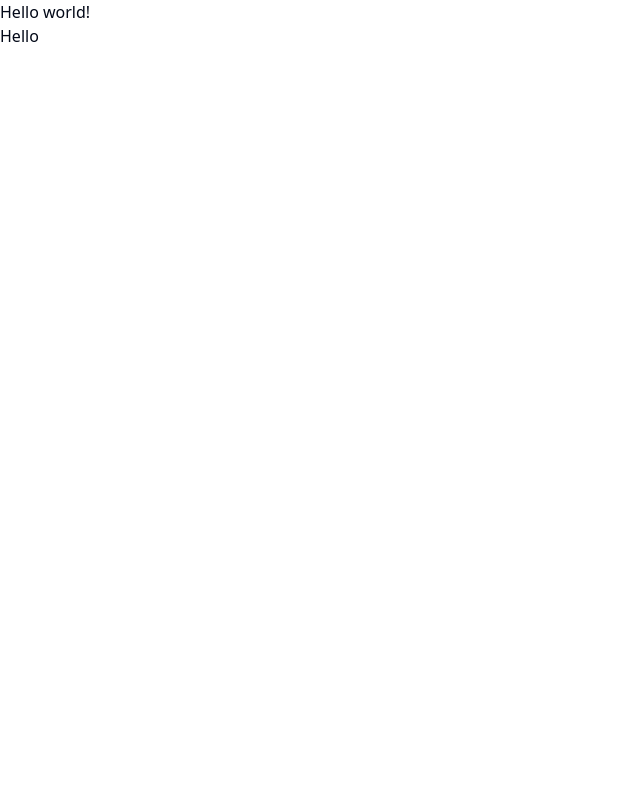
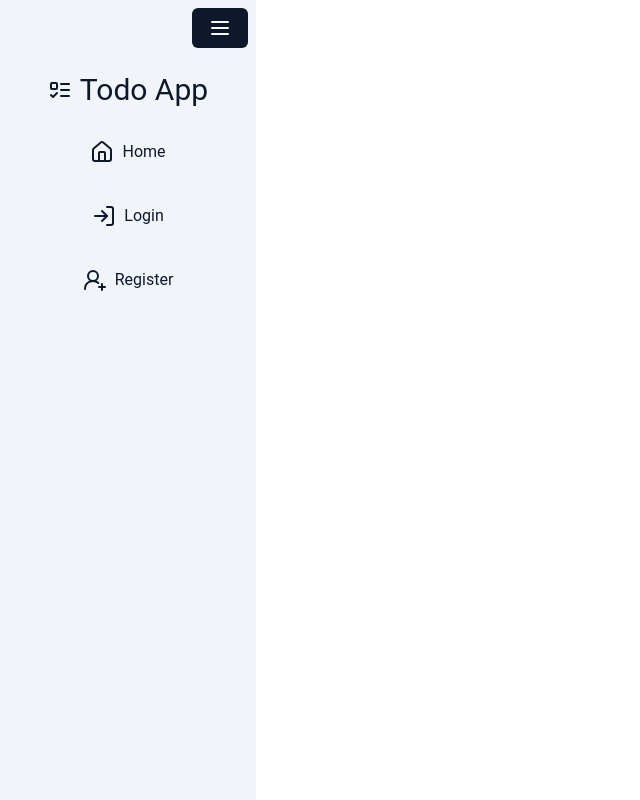
Before and after one commit to Koodailijat/TodoApp, a React (Vite) app in the folder frontend/: page / in a window 1280 px wide. Shown: the whole page, without its empty margins (0-640 px from the left). Built offline with nearby package versions, Linux system fonts and the light colour scheme.

Commit message:
Preliminary sidenav done

```diff
--- /dev/null
+++ b/frontend/src/components/navigation/Navigation.tsx
@@ -0,0 +1,73 @@
+import { Link } from 'react-router-dom';
+import { Home, ListTodo, LogIn, Menu, UserRoundPlus } from 'lucide-react';
+import { useContext, useState } from 'react';
+import { Button } from '@/components/ui/button.tsx';
+import { UserContext } from '@/routes/root/root.tsx';
+
+export default function Navigation() {
+    const [isOpen, setIsOpen] = useState(true);
+    const isOpenStyling = isOpen ? 'w-64 p-2' : 'w-18 p-2';
+    const { loggedIn } = useContext(UserContext);
+
+    return (
+        <div
+            className={`absolute left-0 top-0 z-50 flex h-full flex-col items-center gap-6 bg-secondary text-primary ${isOpenStyling}`}
+        >
+            <div className="flex w-full justify-end">
+                <Button
+                    className="bg-primary"
+                    onClick={() => setIsOpen(!isOpen)}
+                >
+                    <Menu />
+                </Button>
+            </div>
+            <div className="flex items-center justify-center">
+                <Link
+                    to="/"
+                    className="flex items-center justify-center gap-2 text-3xl"
+                >
+                    {isOpen ? (
+                        <>
+                            <ListTodo /> <h1>Todo App</h1>
+                        </>
+                    ) : (
+                        ''
+                    )}
+                </Link>
+            </div>
+            <div className="flex flex-col gap-6 text-center">
+                <div className="flex items-center justify-center gap-2">
+                    <Link
+                        className="flex items-center justify-center gap-2 rounded-lg p-2 hover:bg-primary hover:text-secondary"
+                        to="/"
+                    >
+                        <Home />
+                        {isOpen ? 'Home' : ''}
+                    </Link>
+                </div>
+                {!loggedIn && (
+                    <>
+                        <div>
+                            <Link
+                                className="flex items-center justify-center gap-2 rounded-lg p-2 hover:bg-primary hover:text-secondary"
+                                to="/login"
+                            >
+                                <LogIn />
+                                {isOpen ? 'Login' : ''}
+                            </Link>
+                        </div>
+                        <div className="flex items-center justify-center gap-2">
+                            <Link
+                                className="flex items-center justify-center gap-2 rounded-lg p-2 hover:bg-primary hover:text-secondary"
+                                to="/"
+                            >
+                                <UserRoundPlus />
+                                {isOpen ? 'Register' : ''}
+                            </Link>
+                        </div>
+                    </>
+                )}
+            </div>
+        </div>
+    );
+}
--- /dev/null
+++ b/frontend/src/routes/login/Login.tsx
@@ -0,0 +1,12 @@
+import { Button } from '@/components/ui/button.tsx';
+import { useContext } from 'react';
+import { UserContext } from '@/routes/root/root.tsx';
+
+export default function Login() {
+    const { loggedIn, setLoggedIn } = useContext(UserContext);
+    return (
+        <div className="m-72">
+            <Button onClick={() => setLoggedIn(!loggedIn)}>Login</Button>
+        </div>
+    );
+}
--- a/frontend/src/routes/root/root.tsx
+++ b/frontend/src/routes/root/root.tsx
@@ -1,8 +1,27 @@
+import { Outlet } from 'react-router-dom';
+import { createContext, useMemo, useState } from 'react';
+import Navigation from '@/components/navigation/Navigation.tsx';
+
+interface ContextTypes {
+    loggedIn: boolean;
+    setLoggedIn: (value: ((prevState: boolean) => boolean) | boolean) => void;
+}
+
+export const UserContext = createContext<ContextTypes>({
+    loggedIn: false,
+    setLoggedIn: null,
+});
 export default function Root() {
+    const [loggedIn, setLoggedIn] = useState(false);
+
+    const value = useMemo(() => ({ loggedIn, setLoggedIn }), [loggedIn]);
+
     return (
-        <div>
-            <h1>Hello world!</h1>
-            <h1>Hello</h1>
-        </div>
+        <UserContext.Provider value={value}>
+            <div className="flex h-screen w-screen flex-row">
+                <Navigation />
+                <Outlet />
+            </div>
+        </UserContext.Provider>
     );
 }
--- /dev/null
+++ b/frontend/src/styles/defaults.scss
@@ -0,0 +1,18 @@
+* {
+  font-family: Roboto, monospace;
+  padding: 0;
+  margin: 0;
+  box-sizing: border-box;
+}
+
+html {
+  font-size: 16px;
+}
+
+body {
+  min-height: 100vh;
+}
+
+#root {
+  min-height: 100vh;
+}
```
Also changed, not shown: frontend/src/main.tsx (+8 -0 lines), frontend/src/components/navigation/TopNav.tsx (deleted).
